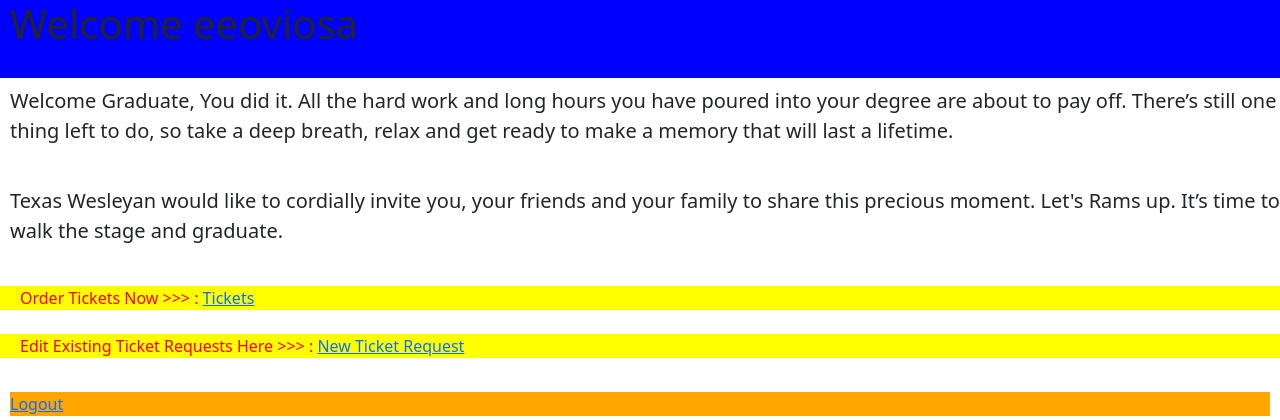
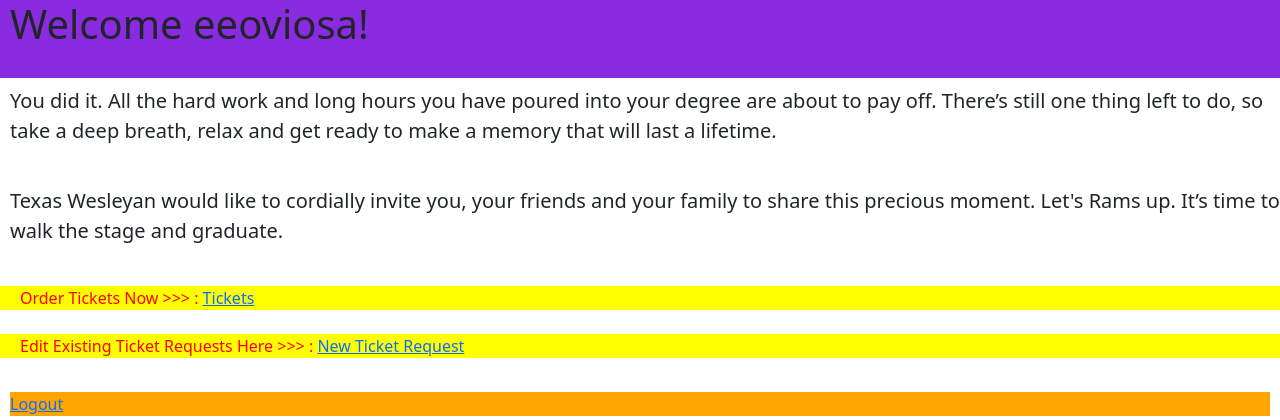
Before and after one commit to eeoviosa/Ticketing-Website, a Django app: page /ticket/ in a window 1280 px wide. Shown: the top 420 px of the page. Run offline with Django 4.2, Linux system fonts and the light colour scheme; a user stored in the database is signed in.

Commit message:
ok graphics

```diff
--- a/Graduation/ticket/templates/tickets/confirm.html
+++ b/Graduation/ticket/templates/tickets/confirm.html
@@ -3,10 +3,8 @@
 {%block body%}
 <div ><a style = "margin:40px; padding-left: 10px; padding-bottom: 10px;"href="{% url 'index' %}">Home</a>
 <a style = "padding-left: 10px;"href="{% url 'logout' %}">Logout</a>
-</div>
-<div style = "background-color: green; height: 40px;">
-<h1 style = "text-align: center;">You Have Succesfully Submitted the Form!</h1>
-</div>
+
+<center style = "background-color: green; text-align: center; font-size: 50px;">You Have Succesfully Submitted the Form!></center>
 <br>
 
 {%endblock%}
--- a/Graduation/ticket/templates/tickets/home.html
+++ b/Graduation/ticket/templates/tickets/home.html
@@ -1,7 +1,7 @@
 {% extends 'tickets/layout.html'%}
 {% block body%}
-<div style = "background-color:blue;"><h1 style = "padding-left: 10px; padding-bottom: 30px;">Welcome {{request.user.username}}</h1></div>
-<p style = "padding-left: 10px; font-size: 20px;"> Welcome Graduate, You did it. All the hard work and long hours you have poured into your degree are about to pay off.
+<div style = "background-color: blueviolet;"><h1 style = "padding-left: 10px; padding-bottom: 30px;">Welcome {{request.user.username}}!</h1></div>
+<p style = "padding-left: 10px; font-size: 20px;"> You did it. All the hard work and long hours you have poured into your degree are about to pay off.
     There’s still one thing left to do, so take a deep breath, relax and get ready to make a memory that will last a lifetime.
 
 </p>
```
Also changed, not shown: Graduation/db.sqlite3.
